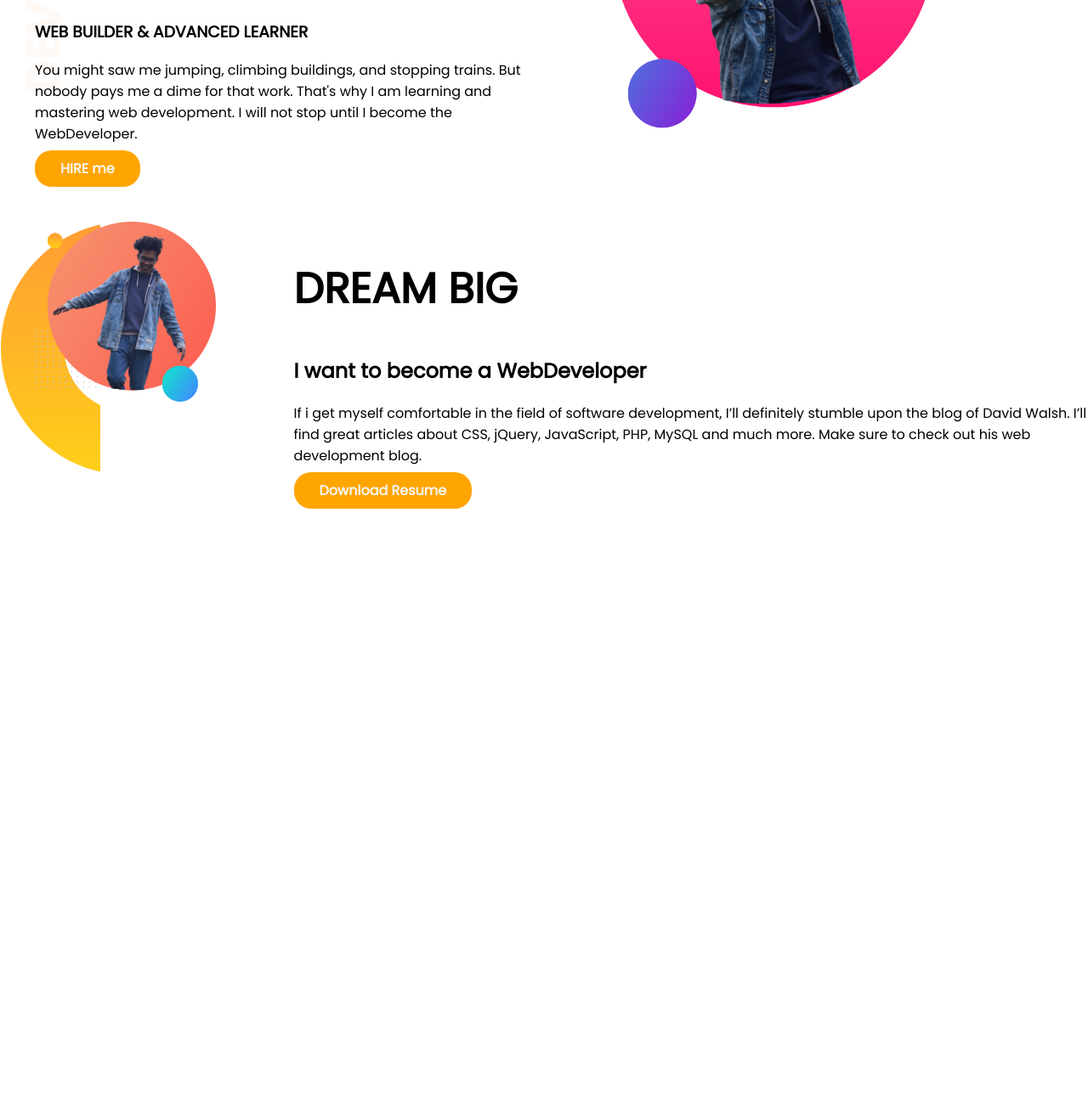
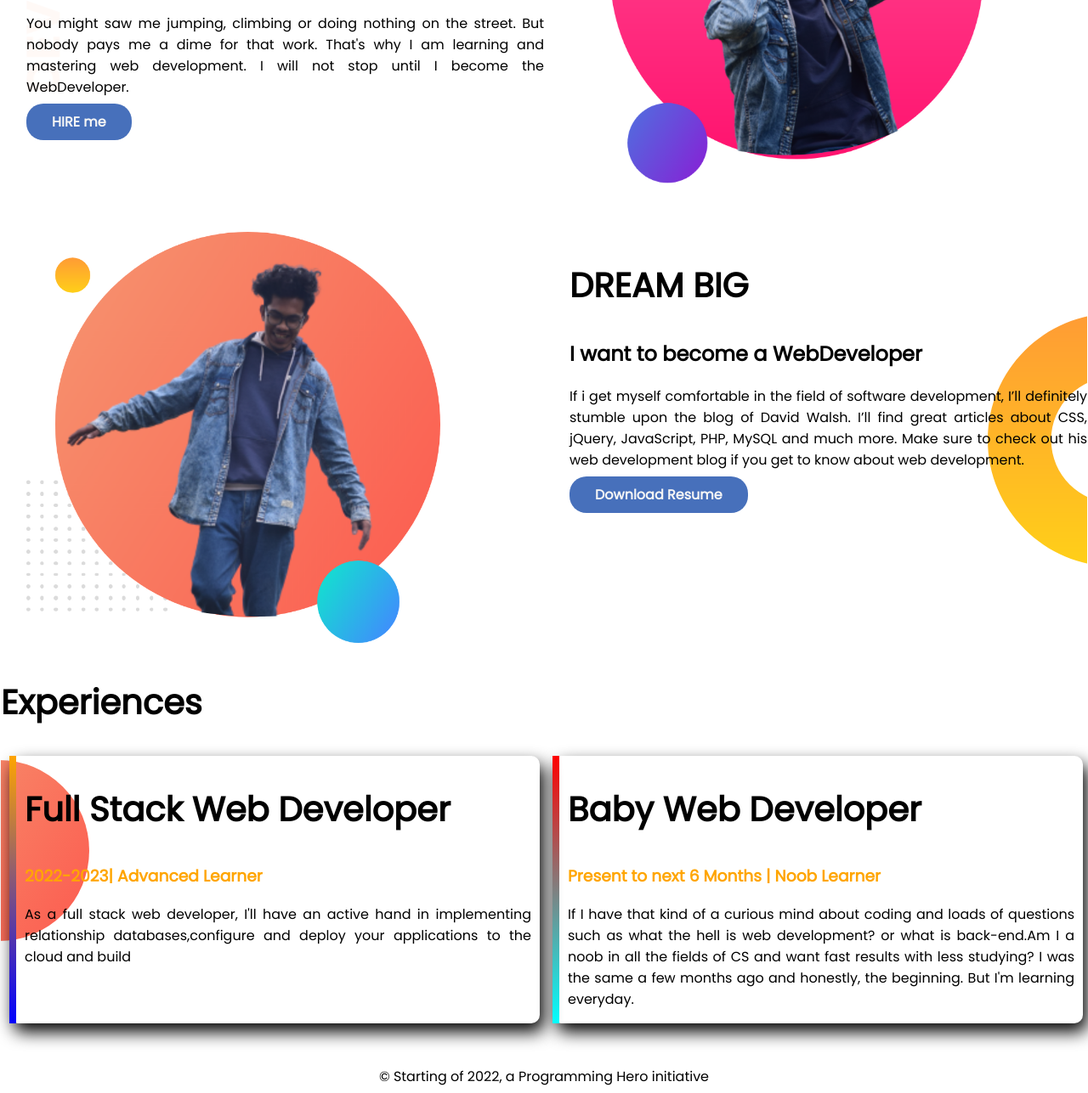
Before and after one commit to tanim-k/developer-portfolio-, a plain HTML site: page index.html in a window 1280 px wide. Shown: the part 253-1540 px from the top of the page at 85% size. Before the commit the page ends 863 px from the top, so only its background shows below. Drawn offline with Linux system fonts and the light colour scheme.

Commit message:
some  files added

```diff
--- a/index.html
+++ b/index.html
@@ -2,7 +2,6 @@
 <html lang="en">
 
 <head>
-
     <title>Developer Portfolio</title>
     <link rel="shortcut icon" href="images/my-bg2-ok.png" type="image/x-icon">
     <link rel="preconnect" href="https://fonts.googleapis.com">
@@ -12,38 +11,63 @@
 </head>
 
 <body>
-    <section class="top-banner">
+    <section class="top-banner flexible-container">
         <div class="half-width">
             <h1>Welcome to</h1>
             <h1> <span class="orange-color">Tanim Khan</span> WORLD!</h1>
             <h3>WEB BUILDER & ADVANCED LEARNER</h3>
-            <p>You might saw me jumping, climbing buildings, and stopping trains. But nobody pays me a dime for that
-                work. That's why I am learning and mastering web development. I will not stop until I become the
-                WebDeveloper.</p>
-            <a class="link-button" href="https://tanim-k.github.io/n-w/index.html"> HIRE me</a>
+            <p>
+                You might saw me jumping, climbing or doing nothing on the street. But nobody pays me a dime for that work. That's why I am learning and mastering web development. I will not stop until I become the WebDeveloper.
+            </p>
+            <a target="_blank" class="link-button" href="https://tanim-k.github.io/n-w/index.html"> HIRE me</a>
         </div>
+
         <div class="half-width">
             <img src="images/my-bg2-ok.png" alt="">
         </div>
     </section>
 
 
-    <section class="down-banner">
+    <section class="down-banner flexible-container">
         <div class="half-width">
             <img src="images/my-bg-ok.png" alt="">
         </div>
-        <div>
+
+        <div class="half-width">
             <h1>DREAM BIG</h1>
             <h2>I want to become a WebDeveloper</h2>
-            <p>If i get myself comfortable in the field of software development, I’ll definitely stumble upon the blog
-                of David Walsh. I’ll find great articles about CSS, jQuery, JavaScript, PHP, MySQL and much more. Make
-                sure to check out his web development blog.
-
-
+            <p>
+                If i get myself comfortable in the field of software development, I’ll definitely stumble upon the blog of David Walsh. I’ll find great articles about CSS, jQuery, JavaScript, PHP, MySQL and much more. Make sure to check out his web development blog if you get to know about web development.
             </p>
-            <a class="link-button" href="https://tanim-k.github.io/n-w/index.html">Download Resume</a>
+            <a target="_blank" class="link-button" href="https://tanim-k.github.io/n-w/index.html">
+                Download Resume
+            </a>
         </div>
     </section>
+
+    <section class="experiance-area">
+        <h1>Experiences</h1>
+
+        <div class="flexible-container">
+            <div id="full-stack" class="experience-item">
+                <h1>Full Stack Web Developer</h1>
+                <h3 class="orange-color">2022-2023| Advanced Learner</h3>
+                <p>
+                    As a full stack web developer, I'll have an active hand in implementing relationship    databases,configure and deploy your applications to the cloud and build
+                </p>
+            </div>
+            <div id="baby-stack" class="experience-item">
+                <h1>Baby Web Developer</h1>
+                <h3 class="orange-color">Present to next 6 Months | Noob Learner</h3>
+                <p>
+                    If I have that kind of a curious mind about coding and loads of questions such as what the hell is web development? or what is back-end.Am I a noob in all the fields of CS and want fast results with less studying? I was the same a few months ago and honestly, the beginning. But I'm learning everyday.
+                </p>
+            </div>
+        </div>
+    </section>
+    <footer>
+        <p>© Starting of 2022, a Programming Hero initiative</p>
+    </footer>
 </body>
 
 </html>
--- a/style.css
+++ b/style.css
@@ -1,39 +1,71 @@
 body{
     font-family: 'Poppins', sans-serif;
+    text-align: justify;
     margin: 1px;
 }
 h1{
-    font-size: 50px;
+    font-size: 40px;
 }
 .orange-color{
     color: orange;
 }
-section{
+.flexible-container{
     display: flex;
+    margin-bottom: 50px;
 }
 .half-width{
     width: 50%;
-    padding-left: 40px;
+    padding-left: 30px;
 }
 .half-width img{
-    width: 70%;
+    width: 80%;
 }
 .link-button{
     text-decoration: none;
     color: whitesmoke;
     padding: 10px 30px;
     border-radius: 20px;
-    background-color: orange;
+    background-color: rgb(71, 112, 187);
     font-weight: 600;
 }
 .top-banner{
     background-image: url(images/top-banner.png);
     background-repeat: no-repeat;
-
 }
 .down-banner{
     background-image: url(images/dream-bg.png);
     background-repeat: no-repeat;
+    background-position: right;
     margin-bottom: 20px;
     margin-top: 50px;
 }
+.experience-item{
+    width: 50%;
+    margin-left: 10px;
+    margin-right: 5px;
+    padding-left: 10px;
+    border-radius: 10px;
+    box-shadow: black 5px 10px 20px;
+}
+.experiance-area{
+    background-image: url(images/exp-bg.png);
+    background-repeat: no-repeat;
+    background-position: left;
+}
+#baby-stack{
+    border-left: 8px solid;
+    border-image: linear-gradient(red, cyan);
+    border-image-slice: 1;
+    border-radius: 10px;
+    padding-right: 10px;
+}
+#full-stack{
+    border-left: 8px solid;
+    border-image: linear-gradient(orange, blue);
+    border-image-slice: 1;
+    border-radius: 10px;
+    padding-right: 10px
+}
+footer p{
+    text-align: center;
+}
```
